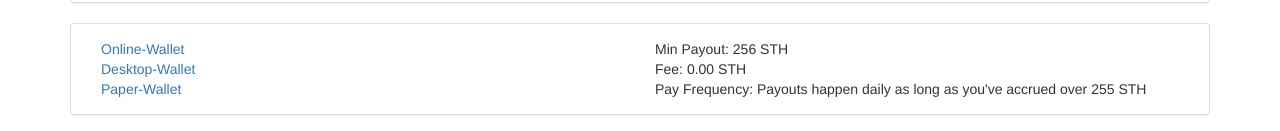
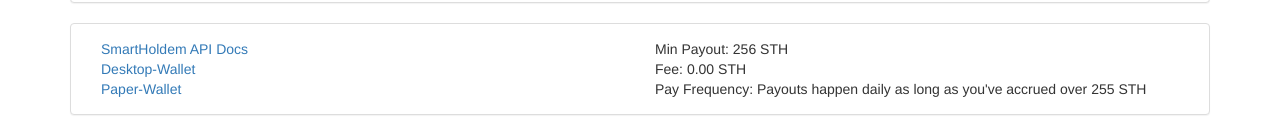
Before and after one commit to smartholdem/faucet, a website: page frontend/index.html in a window 1280 px wide. Shown: the part 422-553 px from the top of the page. Drawn offline with nearby package versions, Linux system fonts and the light colour scheme; no server answers.

Commit message:
api link

```diff
--- a/frontend/index.html
+++ b/frontend/index.html
@@ -47,7 +47,7 @@
             <div class="panel panel-default">
                 <div class="panel-body">
                     <div class="col-md-6">
-                        <a target="_blank" href="https://onlinewallet.smartholdem.io/">Online-Wallet</a>
+                        <a target="_blank" href="https://api.smartholdem.io/">SmartHoldem API Docs</a>
                         <br><a target="_blank" href="https://github.com/smartholdem/smartholdem-wallet/releases/latest">Desktop-Wallet</a>
                         <br><a target="_blank" href="https://paperwallet.smartholdem.io/">Paper-Wallet</a>
                     </div>
```
